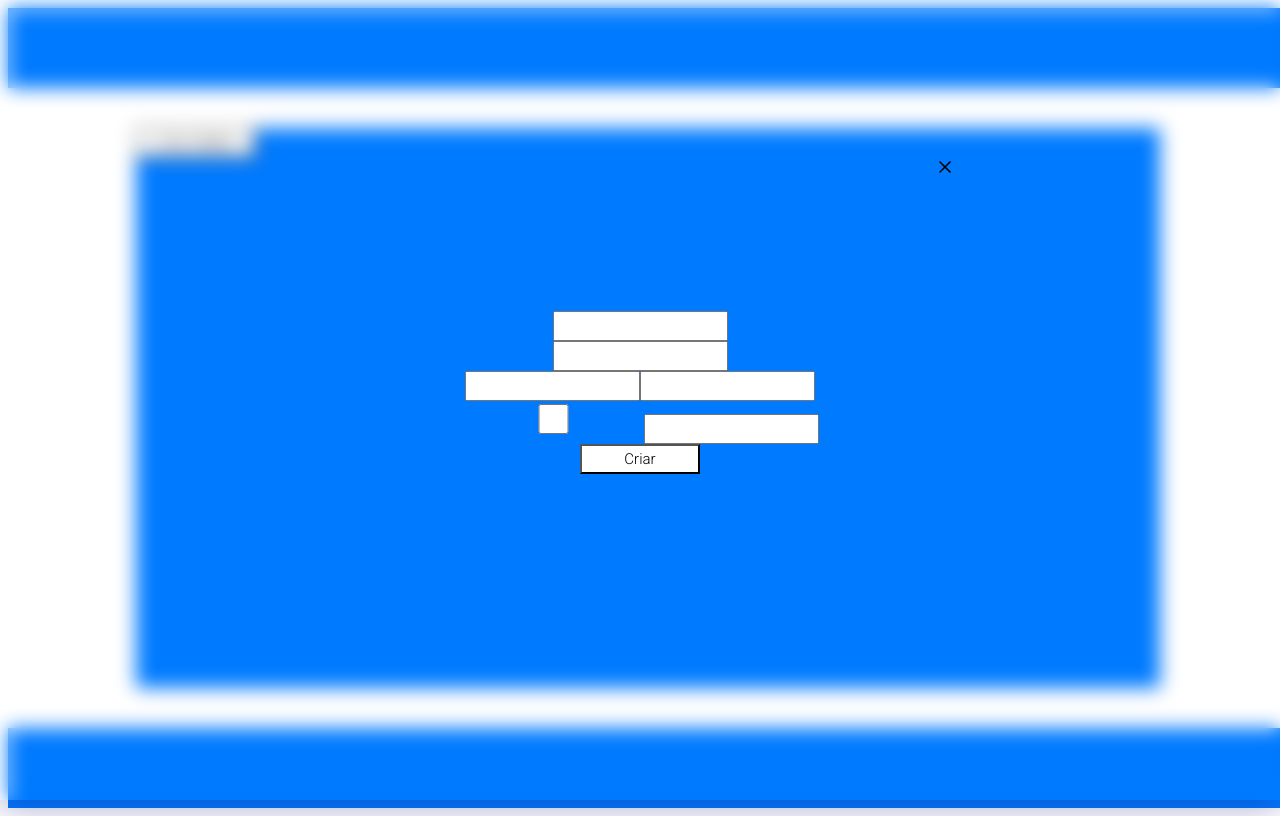
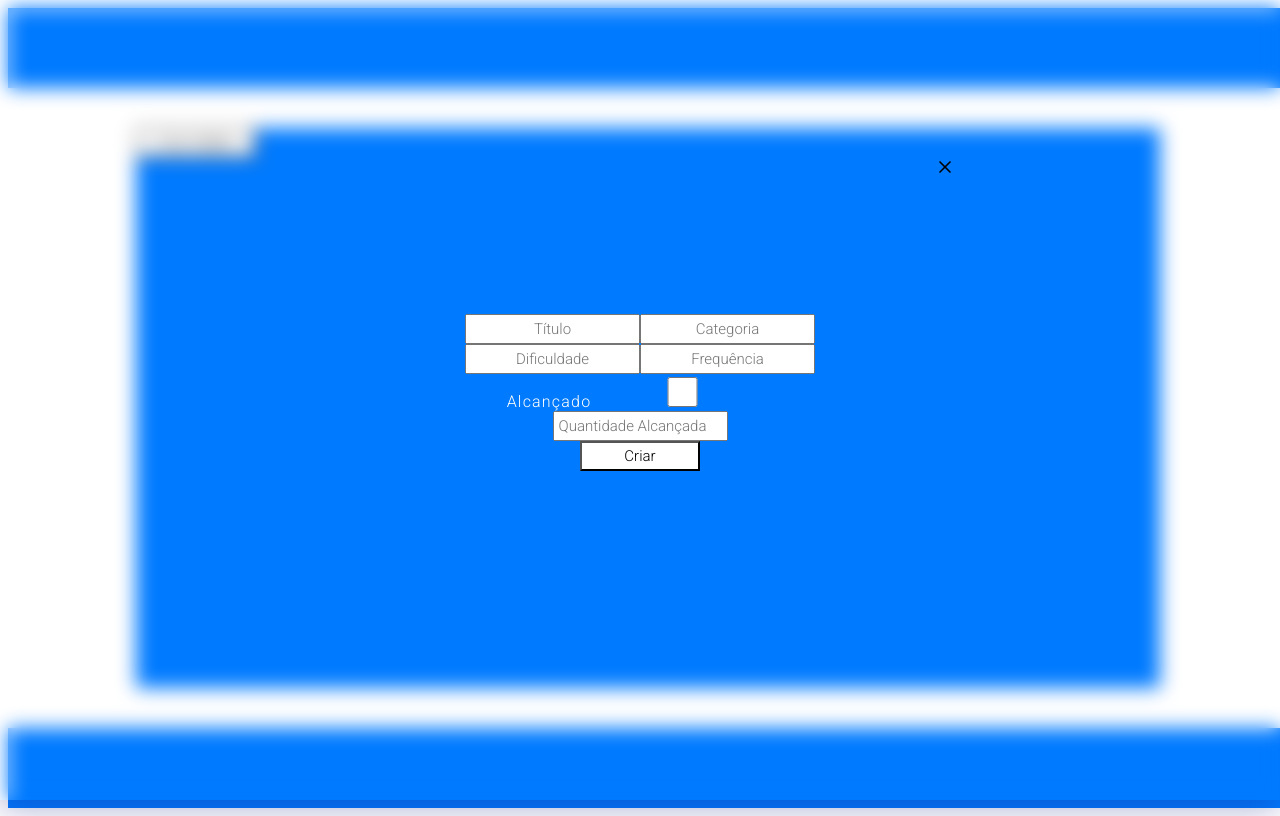
Before and after one commit to rafaelgsousa/Kenzy-academy-fitness, a React (Create React App) app: page /habits in a window 1280 px wide. Both pictures are taken after a click on the button "Criar Hábito". Built offline with nearby package versions, Linux system fonts and the light colour scheme; no server answers.

Commit message:
feature: habits list, habits creation, habits deletion

```diff
--- /dev/null
+++ b/src/components/HabitsEditModal/index.js
@@ -0,0 +1,82 @@
+import Container from "../Container";
+import { Blur } from "../EditUserModal/styles";
+import { ButtonX } from "../ButtonX";
+import { FiX } from "react-icons/fi";
+import { GroupButton, CheckBoxLabel, HabitsEditModal } from "./styles";
+import { Input } from "../Input";
+import { Button } from "../Button";
+import { useForm } from "react-hook-form";
+import { yupResolver } from "@hookform/resolvers/yup";
+import * as yup from "yup";
+import { useState, useContext } from "react";
+import { UserInfoContext } from "../../providers/UserInfo";
+
+function HabitsModal({ setHabitsModal }) {
+  const [achieved, setAchieved] = useState(false);
+  const user = JSON.parse(localStorage.getItem("@KAF_userId"));
+  const { createHabit } = useContext(UserInfoContext);
+
+  const formSchema = yup.object().shape({
+    title: yup.string().required("Campo Obrigatório"),
+    category: yup.string().required("Campo Obrigatório"),
+    difficulty: yup.string().required("Campo Obrigatório"),
+    frequency: yup.string().required("Campo Obrigatório"),
+    how_much_achieved: yup.string().required("Campo Obrigatório"),
+  });
+
+  const {
+    register,
+    handleSubmit,
+    formState: { errors },
+  } = useForm({
+    resolver: yupResolver(formSchema),
+  });
+
+  const onSubmitFunction = (data) => {
+    data.achieved = achieved;
+    data.user = user;
+    createHabit(data);
+  };
+
+  return (
+    <Blur>
+      <HabitsEditModal>
+        <Container width={"50vw"} height={"60vh"} opacity={"1"}>
+          <form onSubmit={handleSubmit(onSubmitFunction)}>
+            <ButtonX onClick={() => setHabitsModal(false)}>
+              <FiX />
+            </ButtonX>
+            <Input placeholder="Título" {...register("title")} />
+            {errors.title?.message}
+            <Input placeholder="Categoria" {...register("category")} />
+            {errors.category?.message}
+            <GroupButton>
+              <Input placeholder="Dificuldade" {...register("difficulty")} />
+              {errors.difficulty?.message}
+              <Input placeholder="Frequência" {...register("frequency")} />
+              {errors.frequency?.message}
+            </GroupButton>
+            <GroupButton>
+              <CheckBoxLabel>
+                <label>Alcançado</label>
+                <Input
+                  type="checkbox"
+                  onChange={(_) => setAchieved(!achieved)}
+                />
+              </CheckBoxLabel>
+              <Input
+                placeholder="Quantidade Alcançada"
+                type="number"
+                {...register("how_much_achieved")}
+              />
+              {errors.how_much_achieved?.message}
+            </GroupButton>
+            <Button type="submit">Criar</Button>
+          </form>
+        </Container>
+      </HabitsEditModal>
+    </Blur>
+  );
+}
+
+export default HabitsModal;
--- /dev/null
+++ b/src/components/HabitsEditModal/styles.js
@@ -0,0 +1,26 @@
+import styled from "styled-components";
+
+export const HabitsEditModal = styled.div`
+  height: calc(100vh - 16px);
+  display: flex;
+  justify-content: center;
+  align-items: center;
+  text-align: center;
+  color: #fff;
+  font-family: "Roboto";
+  letter-spacing: 1.2px;
+  font-weight: 300;
+  z-index: 1;
+  > div {
+    margin: 0 1rem;
+    display: flex;
+    flex-direction: column;
+    align-items: center;
+    justify-content: center;
+    position: relative;
+  }
+`;
+
+export const GroupButton = styled.div``;
+
+export const CheckBoxLabel = styled.div``;
--- a/src/components/HabitsModal/index.js
+++ /dev/null
@@ -1,34 +0,0 @@
-import Container from "../Container";
-import { Blur, UserEditModal } from "../EditUserModal/styles";
-import { ButtonX } from "./../../components/ButtonX";
-import { FiX } from "react-icons/fi";
-import { GroupButton } from "./styles";
-import { Input } from "../Input";
-import { Button } from "../Button";
-
-function HabitsModal({ setHabitsModal }) {
-  return (
-    <Blur>
-      <UserEditModal>
-        <Container width={"50vw"} height={"60vh"} opacity={"1"}>
-          <ButtonX onClick={() => setHabitsModal(false)}>
-            <FiX />
-          </ButtonX>
-          <Input />
-          <Input />
-          <GroupButton>
-            <Input />
-            <Input />
-          </GroupButton>
-          <GroupButton>
-            <Input type="checkbox" />
-            <Input />
-          </GroupButton>
-          <Button>Criar</Button>
-        </Container>
-      </UserEditModal>
-    </Blur>
-  );
-}
-
-export default HabitsModal;
--- a/src/components/HabitsModal/styles.js
+++ /dev/null
@@ -1,3 +0,0 @@
-import styled from "styled-components";
-
-export const GroupButton = styled.div``;
--- a/src/pages/Habits/index.js
+++ b/src/pages/Habits/index.js
@@ -1,20 +1,52 @@
 import UserHeader from "../../components/UserHeader";
 import UserFooter from "../../components/UserFooter";
 import Container from "../../components/Container";
-import { HabitsContent } from "./styles";
+import { HabitsContent, HabitsListContainer } from "./styles";
 import { Button } from "../../components/Button";
 import { useState } from "react/cjs/react.development";
-import HabitsModal from "../../components/HabitsModal";
+import HabitsEditModal from "../../components/HabitsEditModal";
+import { useContext } from "react";
+import { UserInfoContext } from "../../providers/UserInfo";
+import { Card } from "../../components/Card";
+import { ButtonX } from "../../components/ButtonX";
+import { FiX } from "react-icons/fi";
 
 function Habits() {
   const [habitsModal, setHabitsModal] = useState(false);
+  const { habitsList, deleteHabit } = useContext(UserInfoContext);
 
   return (
     <>
       <UserHeader path={2} />
-      {habitsModal && <HabitsModal setHabitsModal={setHabitsModal} />}
+      {habitsModal && <HabitsEditModal setHabitsModal={setHabitsModal} />}
       <HabitsContent>
         <Container width={"80vw"} height={"70vh"}>
+          <HabitsListContainer>
+            {habitsList.map((elt, index) => {
+              const {
+                achieved,
+                category,
+                difficulty,
+                frequency,
+                how_much_achieved,
+                title,
+                id,
+              } = elt;
+              return (
+                <Card key={index} width={"200px"} height={"200px"}>
+                  <ButtonX onClick={() => deleteHabit(id)}>
+                    <FiX />
+                  </ButtonX>
+                  <p>Título: {title}</p>
+                  <p>Categoria: {category}</p>
+                  <p>Dificuldade: {difficulty}</p>
+                  <p>Frequência: {frequency}</p>
+                  <p>Alcançado: {achieved ? "Sim" : "Não"}</p>
+                  <p>Quantidade Alcançada: {how_much_achieved}</p>
+                </Card>
+              );
+            })}
+          </HabitsListContainer>
           <Button onClick={() => setHabitsModal(true)}>Criar Hábito</Button>
         </Container>
       </HabitsContent>
--- a/src/pages/Habits/styles.js
+++ b/src/pages/Habits/styles.js
@@ -8,3 +8,9 @@ export const HabitsContent = styled.div`
   align-items: center;
   justify-content: center;
 `;
+
+export const HabitsListContainer = styled.div`
+  > div {
+    position: static;
+  }
+`;
--- a/src/providers/UserInfo/index.js
+++ b/src/providers/UserInfo/index.js
@@ -31,13 +31,42 @@ export const UserInfoProvider = ({ children }) => {
           Authorization: `Bearer ${access}`,
         },
       })
-      .then((response) => console.log(response));
+      .then((response) => setHabitsList(response.data));
+  };
+
+  const createHabit = (habit) => {
+    axios
+      .post("https://kenzie-habits.herokuapp.com/habits/", habit, {
+        headers: {
+          Authorization: `Bearer ${access}`,
+        },
+      })
+      .then((response) => {
+        setHabitsList([...habitsList, habit]);
+        document.location.reload();
+      })
+      .catch((err) => console.log(err));
+  };
+
+  const deleteHabit = (id) => {
+    axios
+      .delete(`https://kenzie-habits.herokuapp.com/habits/${id}/`, {
+        headers: {
+          Authorization: `Bearer ${access}`,
+        },
+      })
+      .then((_) => document.location.reload())
+      .catch((err) => console.log(err));
   };
 
   useEffect(() => getHabitsList(), []);
 
+  console.log(habitsList);
+
   return (
-    <UserInfoContext.Provider value={{ editUser }}>
+    <UserInfoContext.Provider
+      value={{ editUser, habitsList, createHabit, deleteHabit }}
+    >
       {children}
     </UserInfoContext.Provider>
   );
```
Also changed, not shown: src/components/Card/index.js (+11 -12 lines).
